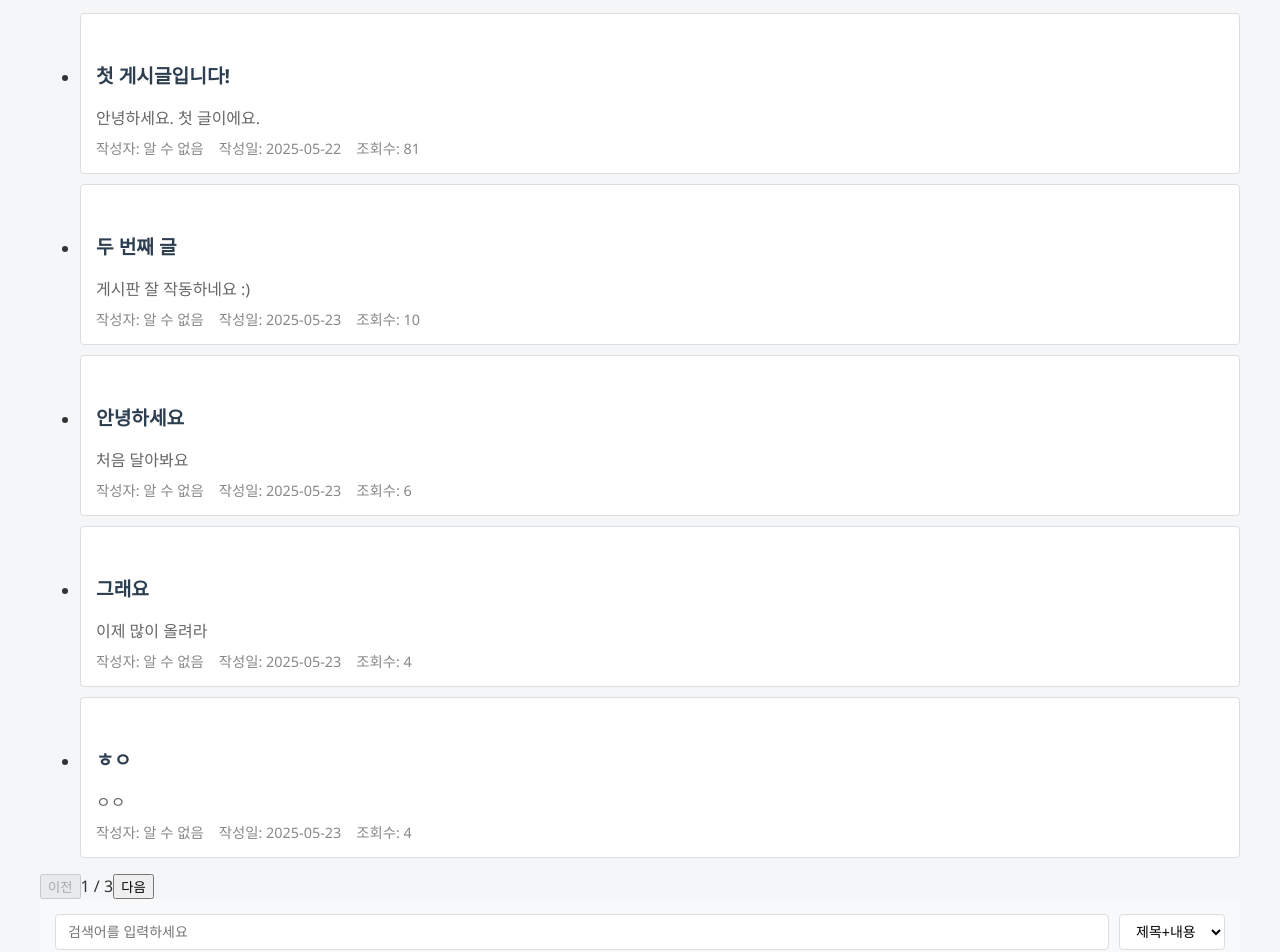
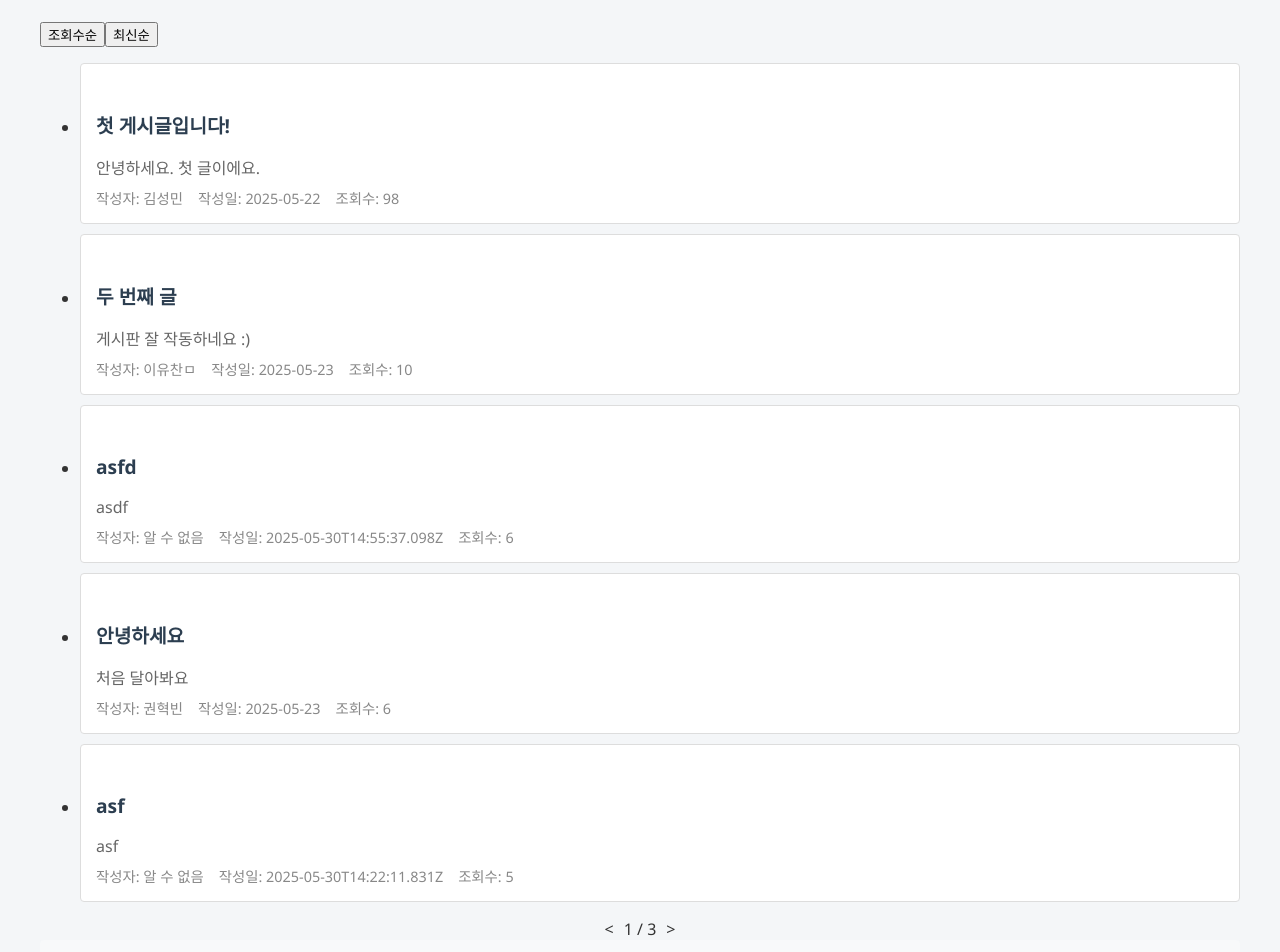
Before and after one commit to 6ReactTeamproject/test, a React (Vite) app: page /post in a window 1280 px wide. Shown: the part 300-1252 px from the top of the page. Built offline with nearby package versions, Linux system fonts and the light colour scheme; data requests are answered from the project's data file.

Commit message:
검색 및 조회수

```diff
--- a/db.json
+++ b/db.json
@@ -41,6 +41,13 @@
       "authorId": "1",
       "id": "po6DFM7",
       "profileImage": "ㅁㅁ"
+    },
+    {
+      "name": "ㅂㄴ",
+      "role": "ㄴㅂ",
+      "introduction": "ㄴㅂ",
+      "authorId": "3",
+      "id": "v3emm_4"
     }
   ],
   "semester": [
@@ -95,6 +102,12 @@
       "description": "d",
       "authorId": "_wFK0j2",
       "id": "b0NqUcT"
+    },
+    {
+      "description": "ㅓㄹ",
+      "title": "ㅠㅗㅓㅏㅎ",
+      "authorId": "3",
+      "id": "e6mRFxS"
     }
   ],
   "posts": [
@@ -104,7 +117,7 @@
       "title": "첫 게시글입니다!",
       "content": "안녕하세요. 첫 글이에요.",
       "createdAt": "2025-05-22",
-      "views": 81
+      "views": 98
     },
     {
       "id": "2",
@@ -136,7 +149,7 @@
       "title": "ㅎㅇ",
       "content": "ㅇㅇ",
       "createdAt": "2025-05-23",
-      "views": 4
+      "views": 5
     },
     {
       "id": "6",
@@ -168,7 +181,7 @@
       "content": "다시 태어났어요\n",
       "userId": 1,
       "createdAt": "2025-05-30T13:40:44.040Z",
-      "views": 1
+      "views": 2
     },
     {
       "id": "1748614931831",
@@ -176,7 +189,7 @@
       "content": "asf",
       "userId": 1,
       "createdAt": "2025-05-30T14:22:11.831Z",
-      "views": 1
+      "views": 5
     },
     {
       "id": "1748616834464",
@@ -184,7 +197,7 @@
       "content": "asdf",
       "userId": 1,
       "createdAt": "2025-05-30T14:53:54.464Z",
-      "views": 1
+      "views": 2
     },
     {
       "id": "1748616937098",
@@ -192,7 +205,23 @@
       "content": "asdf",
       "userId": 1,
       "createdAt": "2025-05-30T14:55:37.098Z",
-      "views": 0
+      "views": 6
+    },
+    {
+      "title": "ㅇㅈㅇㅈ",
+      "content": "ㅇㅈㅇㅈㅇㅈ",
+      "userId": "3",
+      "createdAt": "2025-06-12",
+      "views": 0,
+      "id": "tgbDaJ0"
+    },
+    {
+      "title": "ㅁㄴㅊㅋㅌㅋㅊㅍㅊㅋㅇㄴ",
+      "content": "ㅋㅌㅊㅋㅌㅊㅋㅌ",
+      "userId": "3",
+      "createdAt": "2025-06-12",
+      "views": 1,
+      "id": "pn8Vnt9"
     }
   ],
   "comments": [
--- a/src/components/Board/Board.jsx
+++ b/src/components/Board/Board.jsx
@@ -1,3 +1,10 @@
+/*
+좋아요 순으로 정렬 ✅
+검색기능 버튼 눌렀을 때 실행되도록 ✅
+댓글 좋아요 순으로
+게시물 들어갔을때 페이지 다음이랑 이전 로 넘기는거거
+
+*/
 import { useEffect, useState } from "react";
 import { useNavigate } from "react-router-dom";
 import PostForm from "../Post/PostForm";
@@ -11,32 +18,46 @@ import { getPaginatedItems, getTotalPages } from "../../utils/pagination";
 const Board = () => {
   const [posts, setPosts] = useState([]);
   const [currentPage, setCurrentPage] = useState(1);
-  const postsPerPage = 5;
+  const [inputTerm, setInputTerm] = useState("");
   const [searchTerm, setSearchTerm] = useState("");
   const [searchType, setSearchType] = useState("title_content");
   const [filtered, setFiltered] = useState([]);
+  const [members, setMembers] = useState([]);
+  const [sortType, setSortType] = useState("views")
+  const postsPerPage = 5;
 
   const navigate = useNavigate();
 
   useEffect(() => {
     apiGet("posts")
-      .then((data) => setPosts(data))
+      .then((data) => setPosts([...data].reverse()))
+      .catch((err) => console.error("에러:", err));
+    apiGet("members")
+      .then((data) => setMembers(data))
       .catch((err) => console.error("에러:", err));
   }, []);
 
-  useEffect(() => {
+  const handleSearch = () => {
     const results = filterPosts(
       posts,
-      searchTerm.trim().toLowerCase(),
+      inputTerm.trim().toLowerCase(),
       searchType
     );
+
     setFiltered(results);
+    setSearchTerm(inputTerm);
     setCurrentPage(1);
-  }, [searchTerm, searchType, posts]);
+  }
+
+  const source = searchTerm.trim() ? filtered : posts;
+  const sortedPosts = [...source].sort((a, b) => {
+    if (sortType === "views") return b.views - a.views;
+    return 0;
+  })
 
   const displayPosts = searchTerm.trim() ? filtered : posts;
   const currentPosts = getPaginatedItems(
-    displayPosts,
+    sortedPosts,
     currentPage,
     postsPerPage
   );
@@ -58,11 +79,16 @@ const Board = () => {
       >
         게시글 작성
       </button>
-
+      <div style={{ marginTop: "25px" }}>
+      <button onClick={() => setSortType("views")}>조회수순</button>
+      <button onClick={() => setSortType("")}>최신순</button>
+      </div>
       <PostList
+        members={members}
         posts={currentPosts}
         onClickPost={(id) => navigate(`/post/${id}`)}
       />
+
       {displayPosts.length > 0 && (
         <Pagination
           currentPage={currentPage}
@@ -74,8 +100,9 @@ const Board = () => {
       <SearchBar
         searchTerm={searchTerm}
         searchType={searchType}
-        onTermChange={setSearchTerm}
+        onTermChange={setInputTerm}
         onTypeChange={setSearchType}
+        onSearch={handleSearch}
       />
     </div>
   );
--- a/src/components/Board/Pagination.jsx
+++ b/src/components/Board/Pagination.jsx
@@ -1,9 +1,9 @@
 const Pagination = ({ currentPage, totalPages, onPrev, onNext }) => (
-  <div>
-    <button onClick={onPrev} disabled={currentPage === 1}>이전</button>
+  <div style={{ display: "flex", justifyContent: "center", alignItems: "center", gap: "10px", marginTop: "5px",  }}>
+    <span onClick={onPrev} style={{ cursor: "pointer" }}>&lt;</span>
     <span>{currentPage} / {totalPages}</span>
-    <button onClick={onNext} disabled={currentPage === totalPages}>다음</button>
-  </div>
+    <span onClick={onNext} style={{ cursor: "pointer" }}>&gt;</span>
+</div>
 );
 
 export default Pagination;
--- a/src/components/Board/PostItem.jsx
+++ b/src/components/Board/PostItem.jsx
@@ -1,4 +1,6 @@
-const PostItem = ({ post, onClick }) => (
+const PostItem = ({ members, post, onClick }) => {
+  const author = members.find((member) => member.id === post.userId.toString());
+  return (
     <li
       onClick={onClick}
       style={{
@@ -33,12 +35,13 @@ const PostItem = ({ post, onClick }) => (
         }}
       >
         <span style={{ marginRight: "15px" }}>
-        작성자: {post.userName || "알 수 없음"}
+          작성자: {author?.name || "알 수 없음"}
         </span>
         <span style={{ marginRight: "15px" }}>작성일: {post.createdAt}</span>
         <span>조회수: {post.views || 0}</span>
       </div>
     </li>
   );
+};
 
 export default PostItem;
--- a/src/components/Board/PostList.jsx
+++ b/src/components/Board/PostList.jsx
@@ -1,10 +1,15 @@
 import PostItem from "./PostItem";
 
-const PostList = ({ posts, onClickPost }) => (
+const PostList = ({ members, posts, onClickPost }) => (
   <ul>
     {posts.length > 0 ? (
       posts.map((post) => (
-        <PostItem key={post.id} post={post} onClick={() => onClickPost(post.id)} />
+        <PostItem
+          key={post.id}
+          members={members}
+          post={post}
+          onClick={() => onClickPost(post.id)}
+        />
       ))
     ) : (
       <p>게시물이 없습니다</p>
--- a/src/components/Board/SearchBar.jsx
+++ b/src/components/Board/SearchBar.jsx
@@ -1,4 +1,4 @@
-const SearchBar = ({ searchTerm, searchType, onTermChange, onTypeChange }) => (
+const SearchBar = ({ inputTerm, searchType, onTermChange, onTypeChange, onSearch }) => (
   <div
     style={{
       display: "flex",
@@ -9,19 +9,6 @@ const SearchBar = ({ searchTerm, searchType, onTermChange, onTypeChange }) => (
       borderRadius: "4px",
     }}
   >
-    <input
-      type="text"
-      value={searchTerm}
-      onChange={(e) => onTermChange(e.target.value)}
-      placeholder="검색어를 입력하세요"
-      style={{
-        flex: 1,
-        padding: "8px 12px",
-        border: "1px solid #ddd",
-        borderRadius: "4px",
-        fontSize: "14px",
-      }}
-    />
     <select
       value={searchType}
       onChange={(e) => onTypeChange(e.target.value)}
@@ -33,11 +20,27 @@ const SearchBar = ({ searchTerm, searchType, onTermChange, onTypeChange }) => (
         fontSize: "14px",
       }}
     >
+
       <option value="title">제목</option>
       <option value="content">내용</option>
       <option value="title_content">제목+내용</option>
       <option value="userId">작성자</option>
     </select>
+
+    <input
+      type="text"
+      value={inputTerm}
+      onChange={(e) => onTermChange(e.target.value)}
+      placeholder="검색어를 입력하세요"
+      style={{
+        flex: 1,
+        padding: "8px 12px",
+        border: "1px solid #ddd",
+        borderRadius: "4px",
+        fontSize: "14px",
+      }}
+    />
+    <button onClick={onSearch}>검색</button>
   </div>
 );
 
--- a/src/components/Comment/CommentForm.jsx
+++ b/src/components/Comment/CommentForm.jsx
@@ -29,16 +29,18 @@ export default function CommentForm({ currentUser, id, setComments }) {
   };
 
   return (
+    <>
     <form onSubmit={handleSubmit} className="form-container">
       <FormInput
         name="text"
         value={values.text}
         onChange={handleChange}
         placeholder="댓글을 입력하세요"
-      />
+        />
       <FormButton type="submit" className="add-button">
         댓글 작성
       </FormButton>
     </form>
+    </>
   );
 }
--- a/src/components/Comment/CommentList.jsx
+++ b/src/components/Comment/CommentList.jsx
@@ -59,6 +59,7 @@ export default function CommentList({
     }
   };
 
+
   return (
     <div className="comment-list">
       {comments.map((comment) => {
```
Lines whose indentation alone changed are shown as unchanged.
